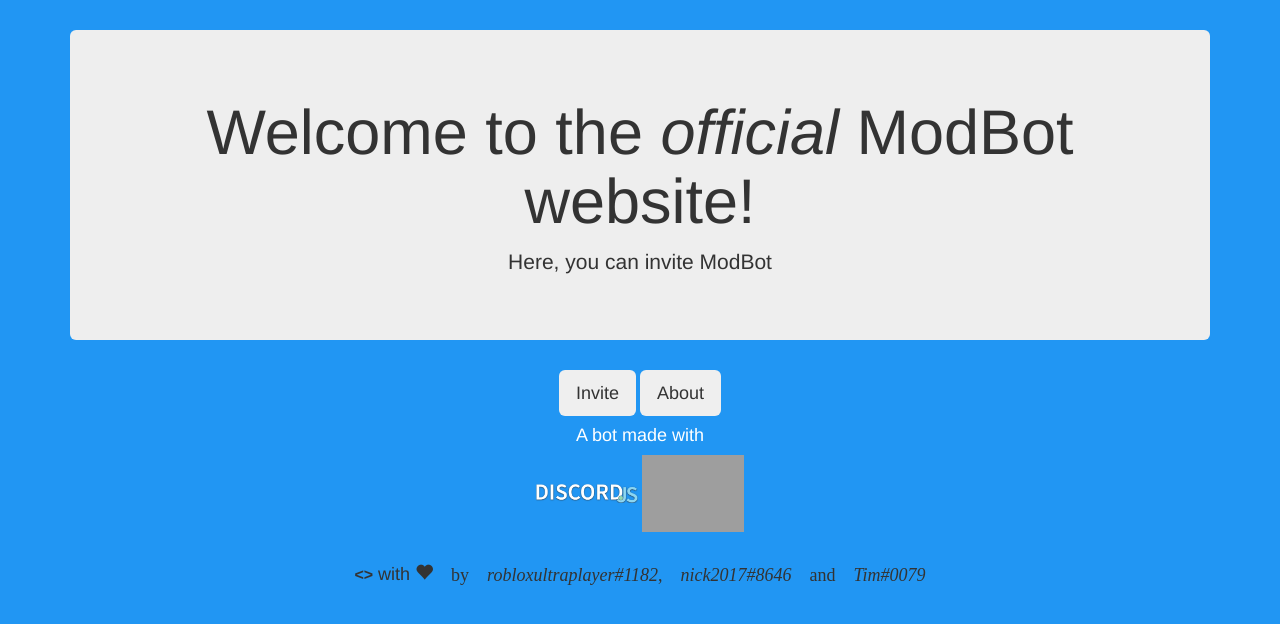
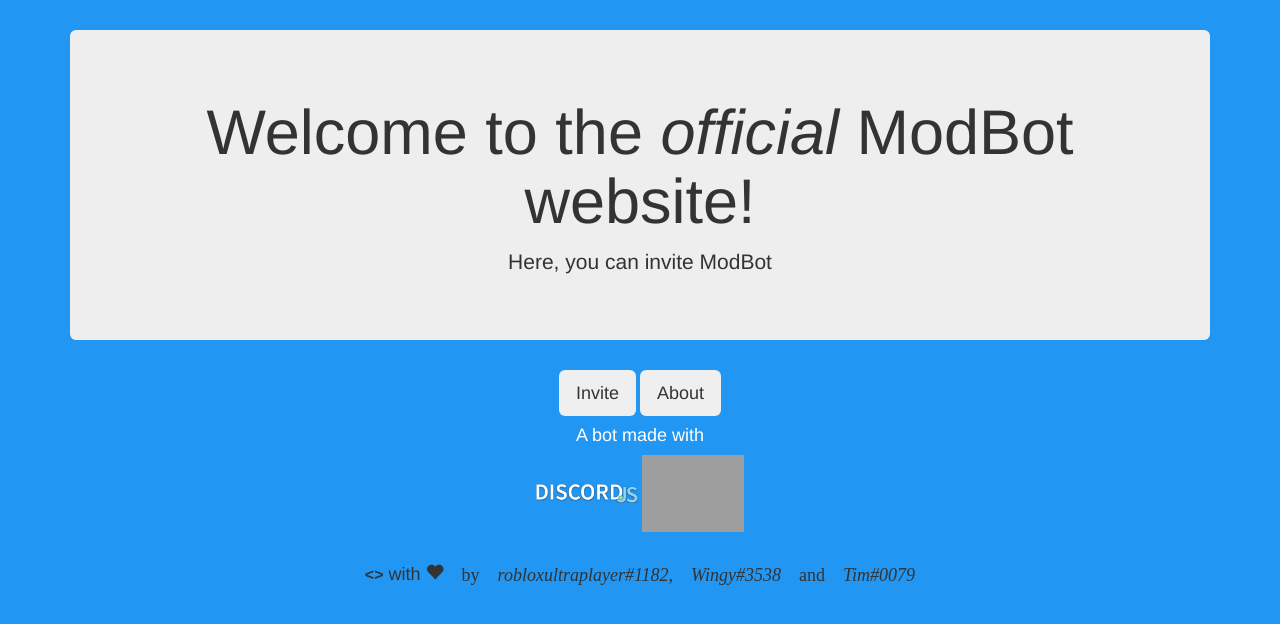
Before and after one commit to HungarianDeveloper/hungariandeveloper.github.io, a plain HTML site: page index.html in a window 1280 px wide. Drawn offline with nearby package versions, Linux system fonts and the light colour scheme; grey boxes are pictures that could not be loaded.

Commit message:
Fixed Owners

```diff
--- a/index.html
+++ b/index.html
@@ -39,7 +39,7 @@
 <img src="https://logo.js.org/dark_tiny.png" width="102" alt="JS.ORG Logo"/></a>
 <!-- alternatives [bright|dark]_[horz|vert|tiny].png (width[horz:102,vert:50,tiny:77]) -->
 <p> &nbsp; </p>
-    <h4><strong><span style="font-size: 16px">&lt;&gt;</span></strong> with <span class='glyphicon glyphicon-heart'> by <em>robloxultraplayer#1182</em>, <em>nick2017#8646</em> and <em>Tim#0079</em></span></h4>
+    <h4><strong><span style="font-size: 16px">&lt;&gt;</span></strong> with <span class='glyphicon glyphicon-heart'> by <em>robloxultraplayer#1182</em>, <em>Wingy#3538</em> and <em>Tim#0079</em></span></h4>
     </footer>
   </body>
 </html>
```
